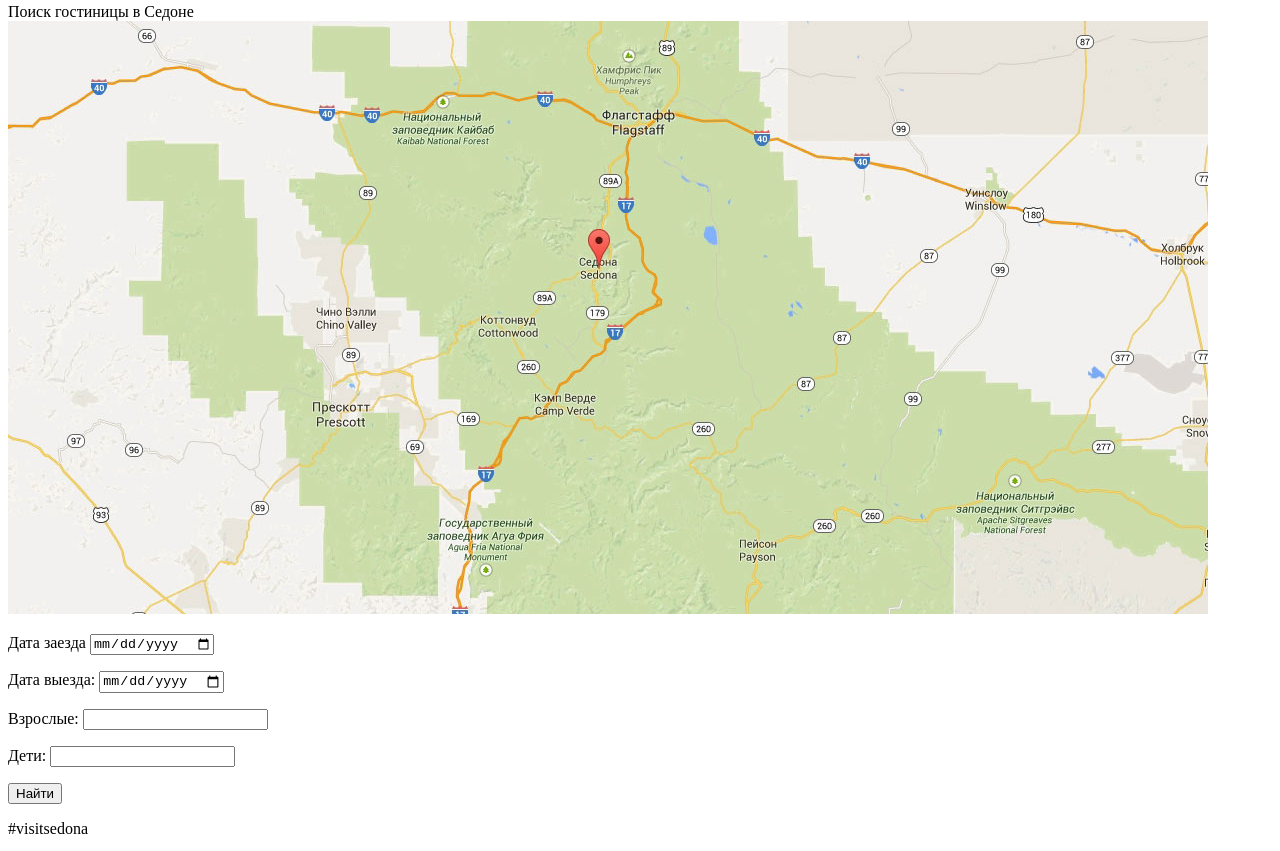
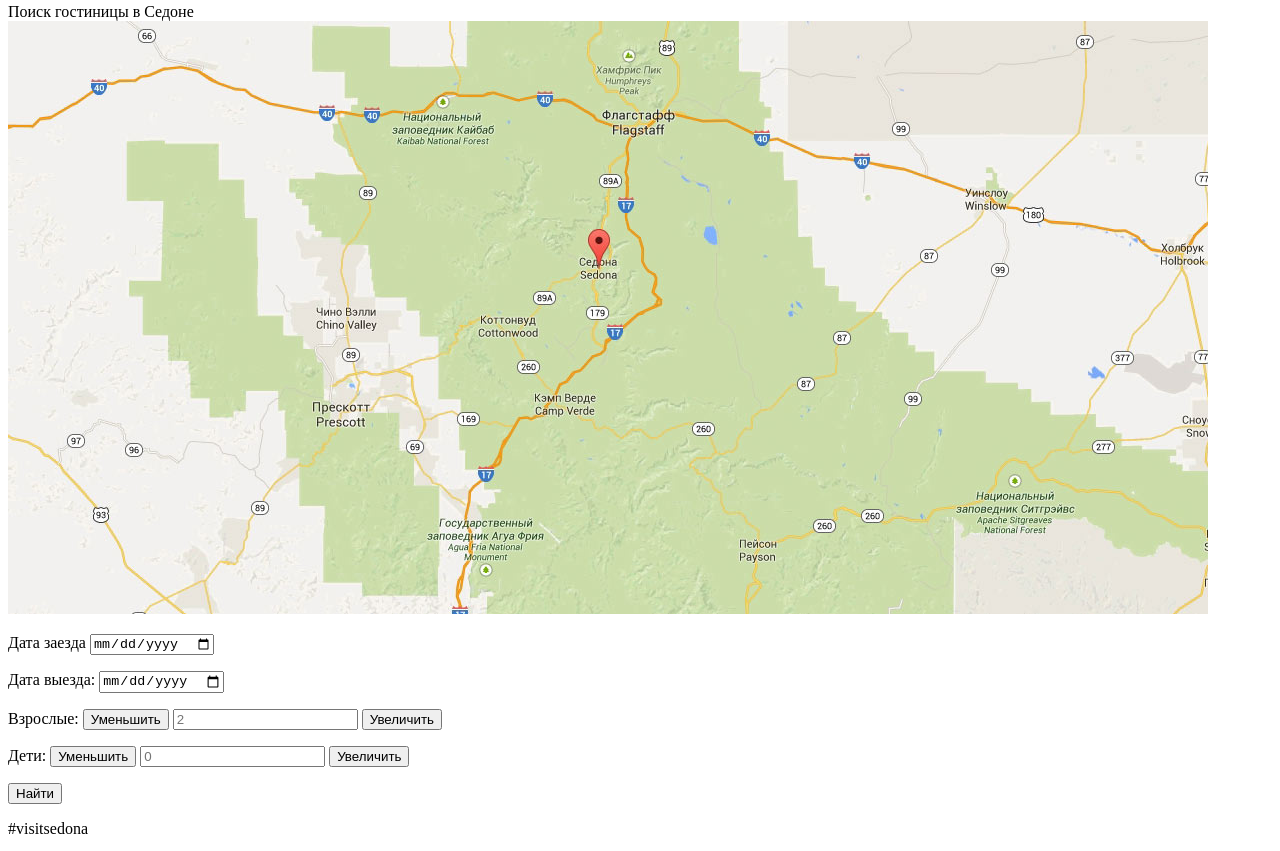
Before and after one commit to Lobochkin/248841-sedona, a plain HTML site: page index.html in a window 1280 px wide. Shown: the part 2089-2940 px from the top of the page. Drawn offline with Linux system fonts and the light colour scheme.

Commit message:
исправление ошибок по доступности

```diff
--- a/index.html
+++ b/index.html
@@ -104,11 +104,17 @@
         </p>
         <p>
           <label for="grownups">Взрослые:</label>
-          <input id="grownups" type="number" min="0" step="1"><span class="visuaaly-hidden"></span></input>
+		  <button class="search-btn search-btn-lower" type="submit"><span class="visuaaly-hidden">Уменьшить</span></button>
+		  <input id="grownups" type="text" placeholder="2">
+		  <button class="search-btn search-btn-raise" type="submit"><span class="visuaaly-hidden">Увеличить</span></button>
+
         </p>
 		<p>
           <label for="children">Дети:</label>
-          <input id="children" type="number" min="0" step="1"><span class="visuaaly-hidden"></span></input>
+		  <button class="search-btn search-btn-lower" type="submit"><span class="visuaaly-hidden">Уменьшить</span></button>
+		  <input id="children" type="text" placeholder="0">
+		  <button class="search-btn search-btn-raise" type="submit"><span class="visuaaly-hidden">Увеличить</span></button>
+
         </p>
         <button class="search-form-btn" type="submit">
           Найти
```
